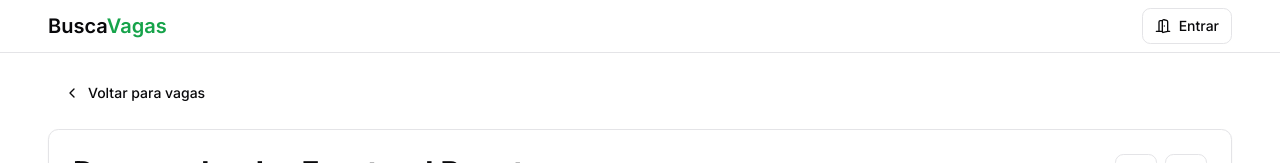
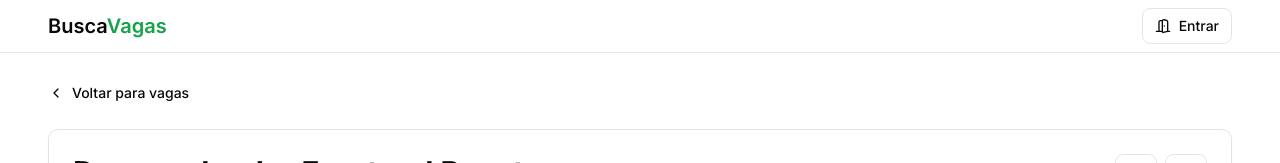
Before and after one commit to MatheusAltrao/buscar-vagas, a Next.js app: page /1 in a window 1280 px wide. Shown: the top 163 px of the page. Built offline with nearby package versions, Linux system fonts and the light colour scheme.

Commit message:
✨ style(ui/back): Adiciona classe 'p-0' ao botão `Back` para ajustar o padding

```diff
--- a/src/components/ui/back.tsx
+++ b/src/components/ui/back.tsx
@@ -11,7 +11,7 @@ export default function Back() {
   };
 
   return (
-    <Button variant={"link"} onClick={handleBack}>
+    <Button className="p-0" variant={"link"} onClick={handleBack}>
       <ChevronLeft size={20} />
       Voltar para vagas
     </Button>
```
